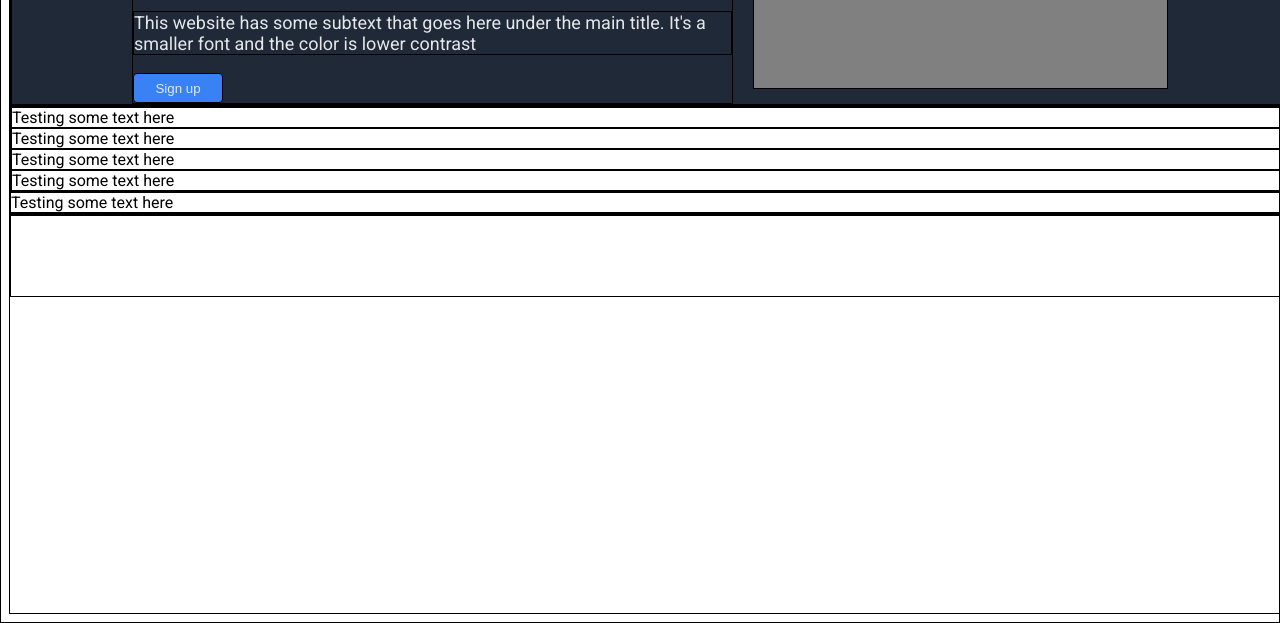
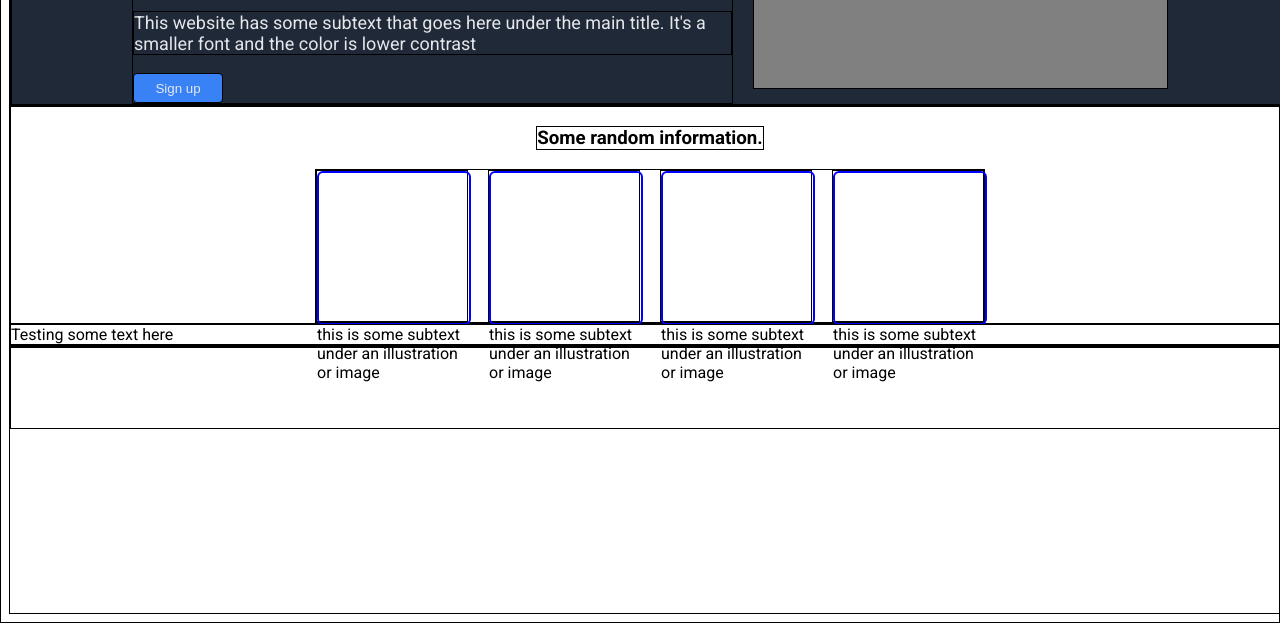
Before and after one commit to elangdor/odin-landing-page, a plain HTML site: page index.html in a window 1280 px wide. Shown: the part 197-820 px from the top of the page. Drawn offline with Linux system fonts and the light colour scheme.

Commit message:
Added css for the bxo section
Cards with boxes and subtext set up
h3 set up above
everything aligned with flex

```diff
--- a/index.html
+++ b/index.html
@@ -32,14 +32,35 @@
         </div>
 
         <div class="content">
-            <div class="card">Testing some text here</div>
+            <h3>Some random information.</h3>
+            <div class="card-container">
+                <div class="card">
+                    <div class="box">
 
-            <div class="card">Testing some text here</div>
+                    </div>
+                    this is some subtext under an illustration or image
+                </div>
 
-            <div class="card">Testing some text here</div>
+                <div class="card">
+                    <div class="box">
 
-            <div class="card">Testing some text here</div>
+                    </div>
+                    this is some subtext under an illustration or image
+                </div>
 
+                <div class="card">
+                    <div class="box">
+
+                    </div>
+                    this is some subtext under an illustration or image
+                </div>
+                <div class="card">
+                    <div class="box">
+
+                    </div>
+                    this is some subtext under an illustration or image
+                </div>
+            </div>
         </div>
 
         <div class="quotes">
--- a/style.css
+++ b/style.css
@@ -93,3 +93,26 @@ button {
 .footer {
     height: 80px;
 }
+
+.card-container {
+    display: flex;
+    gap: 20px;
+    justify-content: center;
+}
+
+.card, .box {
+    height: 150px;
+    width: 150px;
+}
+
+.box {
+    border: 2px solid blue;
+    border-radius: 6px;
+}
+
+.content {
+    display: flex;
+    justify-content: center;
+    align-items: center;
+    flex-direction: column;
+}
```
